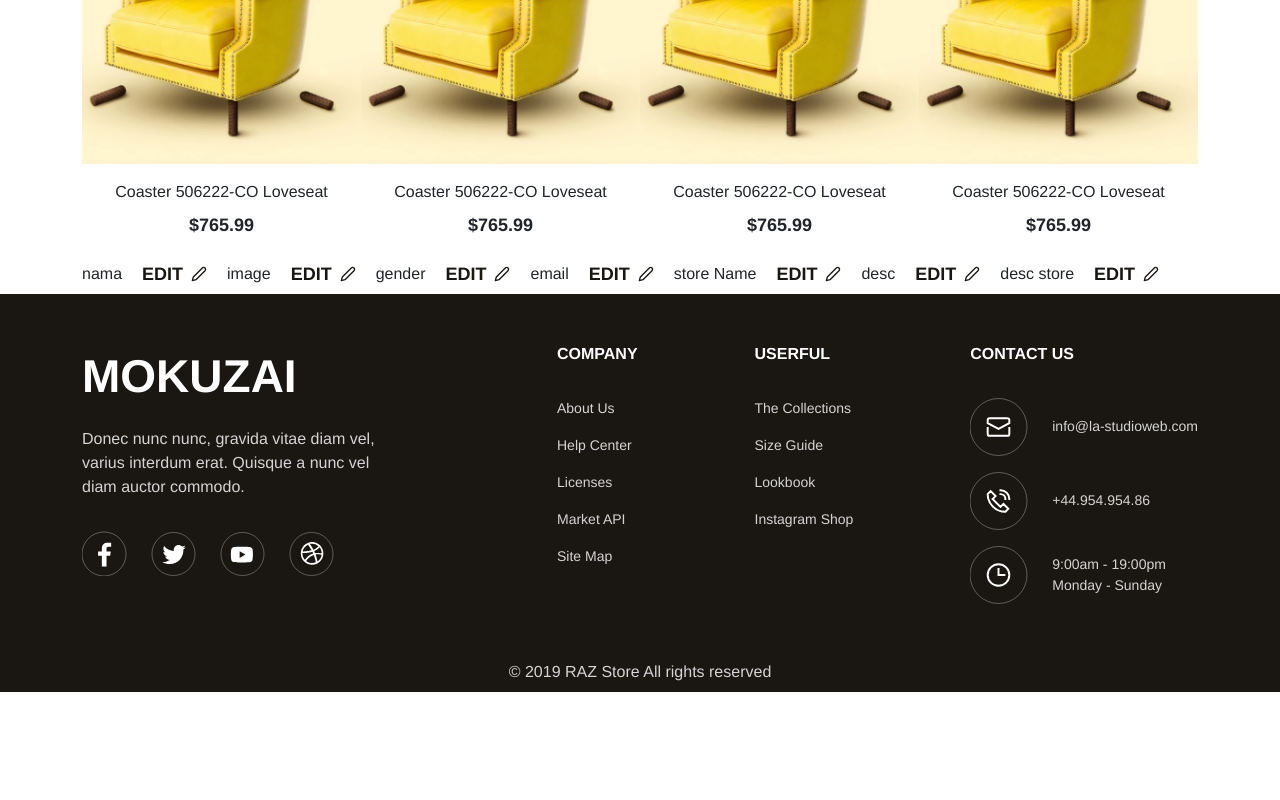
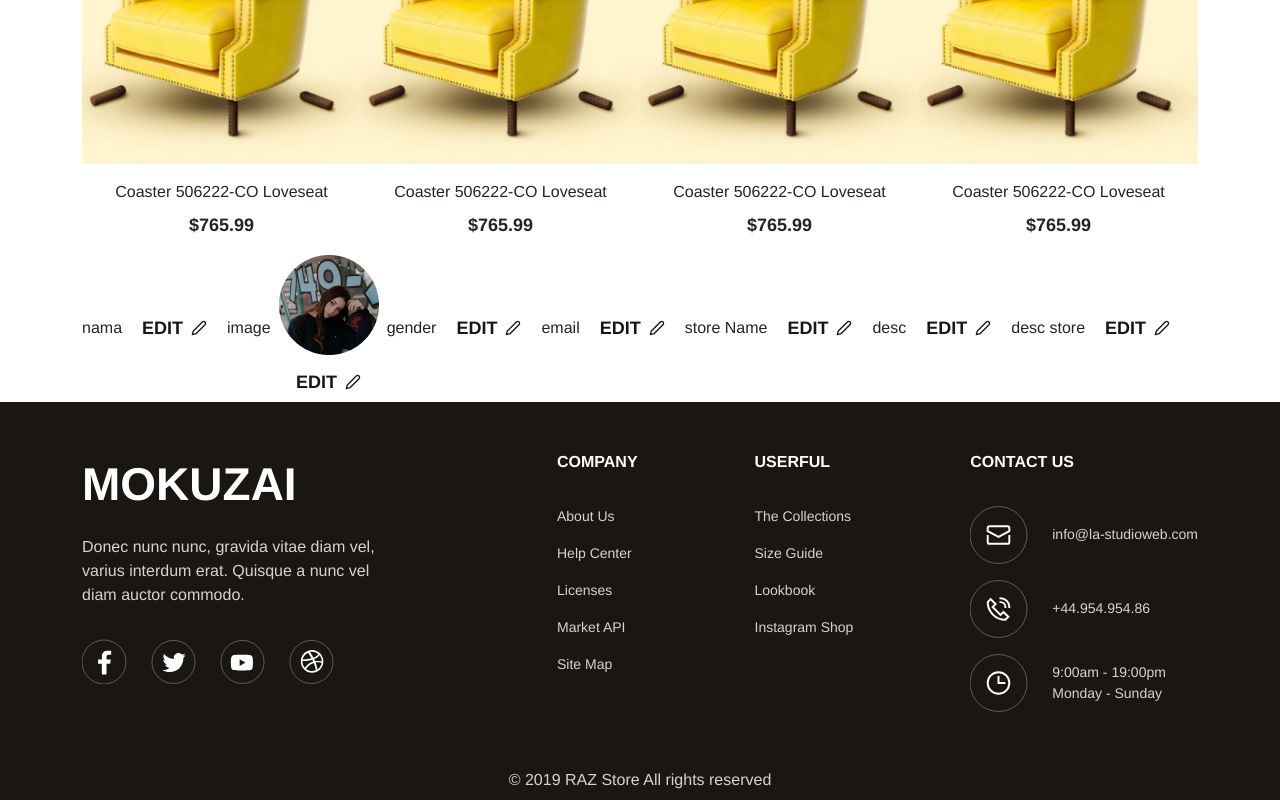
Before and after one commit to MhRidho/fw9-mokuzai-frontend, a Next.js app: page /dummy in a window 1280 px wide. Shown: the part 2041-2841 px from the top of the page. Before the commit the page ends 2733 px from the top, so only its background shows below. Built offline with nearby package versions, Linux system fonts and the light colour scheme.

Commit message:
update: add image

```diff
--- a/components/molecules/ChangeImageProfile/index.js
+++ b/components/molecules/ChangeImageProfile/index.js
@@ -2,6 +2,7 @@ import React, { useState } from 'react'
 import { Button, Form, Modal } from 'react-bootstrap'
 import { FiEdit2 } from 'react-icons/fi'
 import { Formik } from 'formik'
+import Image from 'next/image'
 
 const FormChange = ({errors, handleSubmit, handleChange})=> {
   return (
@@ -46,8 +47,11 @@ function ModalFormEditImage(props){
 export default function ModalChangeImage() {
   const [modal, setModal] = useState(false)
   return (
-    <div>
-      <Button className='bgc-unset shadow-none border-0' onClick={()=> setModal(true)}>
+    <div className='d-flex flex-column gap-2 justify-content-center'>
+      <div className='wrap-image-profile overflow-hidden'>
+        <Image src={'/img-profile-seller/Ellipse-3.png'} width={100} height={100} alt='profile pic' />
+      </div>
+      <Button className='bgc-unset shadow-none border-0 mx-auto' onClick={()=> setModal(true)}>
         <div className='d-flex flex-row align-items-center gap-2'>
           <span className='c-primary font-size-mokuzai-18 font-weight-mokuzai-700'>EDIT</span>
           <FiEdit2 className='c-primary' />
--- a/styles/style.css
+++ b/styles/style.css
@@ -408,3 +408,8 @@
 .padding-y-200px {
   padding: 0 200px;
 }
+
+.wrap-image-profile {
+  width: 100px;
+  height: 100px;
+}
```
